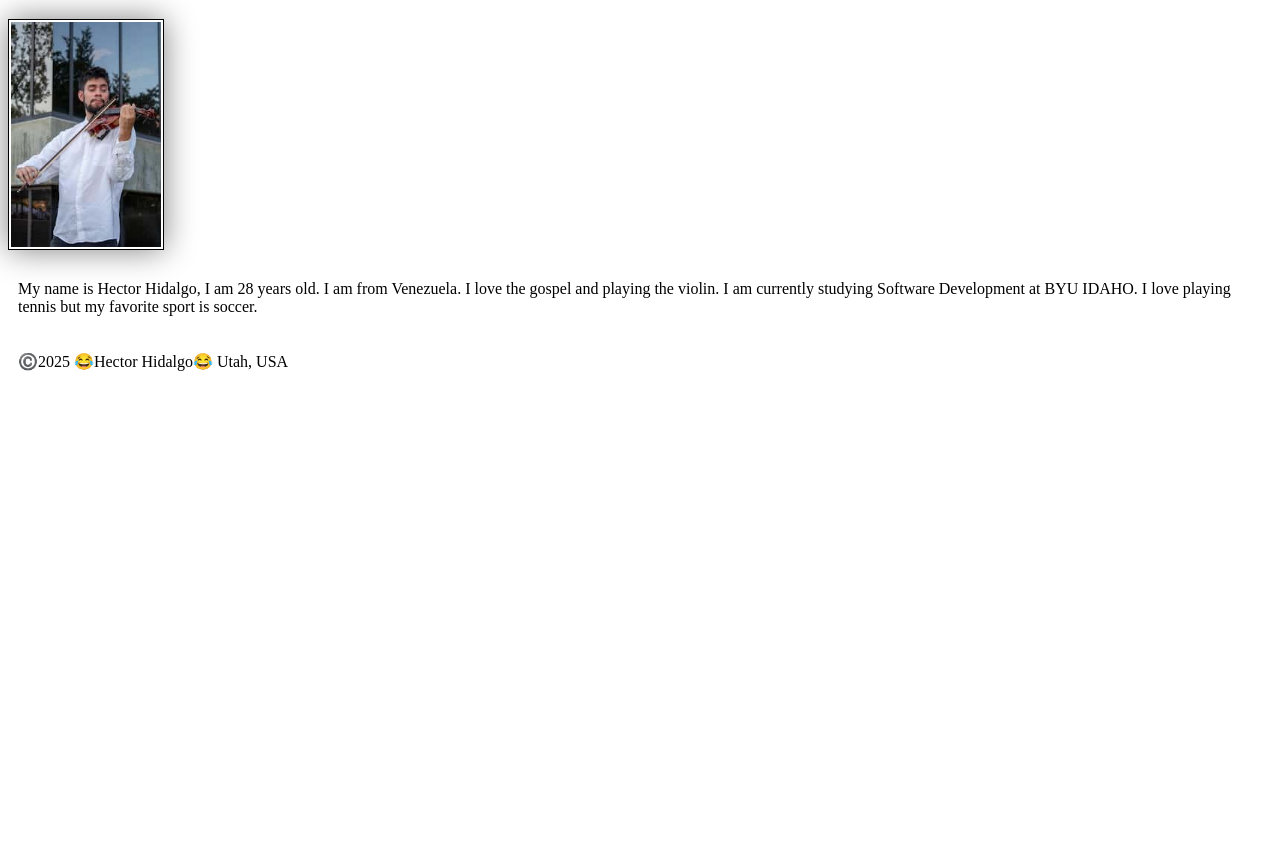
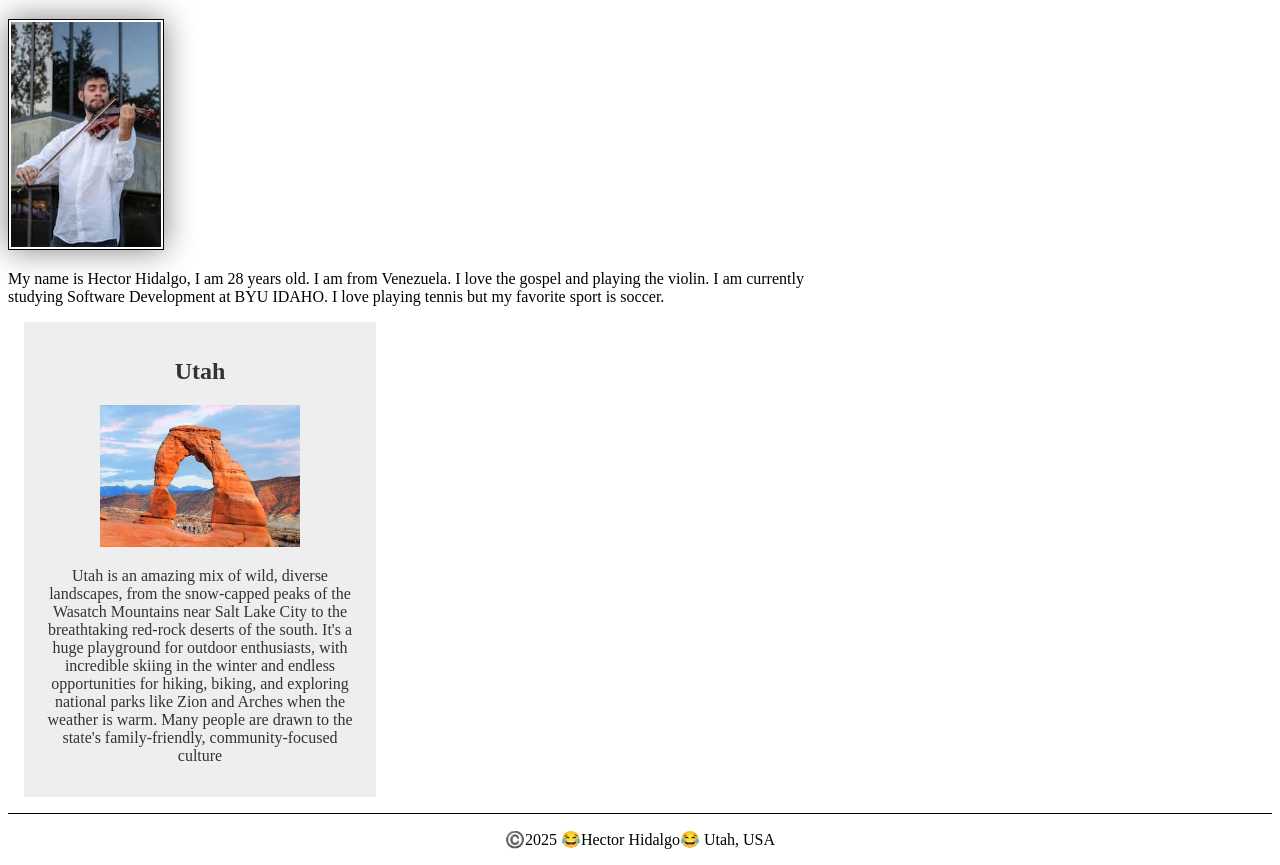
Before and after one commit to hectorhidalgo96/wdd130, a plain HTML site: page index.html in a window 1280 px wide. Shown: the part 205-1070 px from the top of the page. Before the commit the page ends 800 px from the top, so only its background shows below. Drawn offline with Linux system fonts and the light colour scheme.

Commit message:
w2 assigment

```diff
--- a/index.html
+++ b/index.html
@@ -5,6 +5,9 @@
     <meta charset="UTF-8">
     <meta name="viewport" content="width=device-width,initial-scale=1.0">
     <title>Hector Hidalgo | WDD 130</title>
+    <meta name="description"
+        content="Describe your page here, using kewords like your name, the course, the purpose of the page">
+    <meta name="author" content="your name">
     <link rel="stylesheet" href="styles/styles.css">
 </head>
 
@@ -23,6 +26,18 @@
             currently studying Software Development at BYU IDAHO. I love playing tennis but my favorite sport is soccer.
         </p>
     </main>
+    <aside>
+        <h2>Utah</h2>
+        <img src="images/utah (1).jpg" alt="Utah Canyon">
+        <p>Utah is an amazing mix of wild, diverse landscapes, from the snow-capped peaks of the Wasatch Mountains near
+            Salt Lake
+            City to the breathtaking red-rock deserts of the south. It's a huge playground for outdoor enthusiasts, with
+            incredible
+            skiing in the winter and endless opportunities for hiking, biking, and exploring national parks like Zion
+            and Arches
+            when the weather is warm. Many people are drawn to the state's family-friendly, community-focused culture
+        </p>
+    </aside>
     <footer>
         <p>©️2025 😂Hector Hidalgo😂 Utah, USA</p>
     </footer>
--- a/styles/styles.css
+++ b/styles/styles.css
@@ -9,11 +9,15 @@ nav a {
     padding: 20px;
 }
 
+main {
+    max-width: 840px;
+}
+
 h1 {
     color: darkblue;
 }
 
-img {
+main img {
     width: 150px;
     height: auto;
     border: 1px solid black;
@@ -21,6 +25,27 @@ img {
     box-shadow: 0 0 30px gray;
 }
 
+aside {
+    width: 20rem;
+    margin: 1rem;
+    border: 1px solid rgb(0, 0, 0/ 0.2);
+    padding: 1rem;
+    background-color: #eee;
+    color: #333;
+    text-align: center;
+}
+
+aside img {
+    width: 200px;
+    height: auto;
+}
+
 p {
-    padding: 10px;
+    padding: 0;
 }
+
+footer {
+    margin-top: 15px;
+    border-top: 1px solid #000;
+    text-align: center;
+}
```
Also changed, not shown: images/utah (1).jpg (added).
